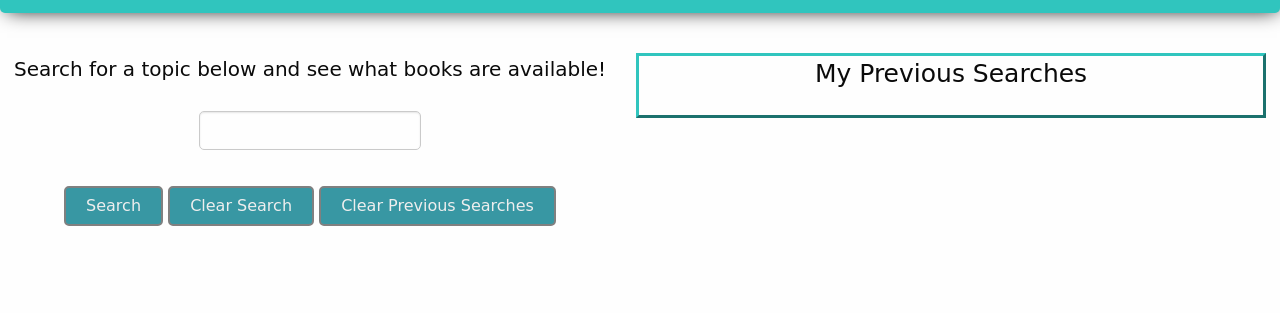
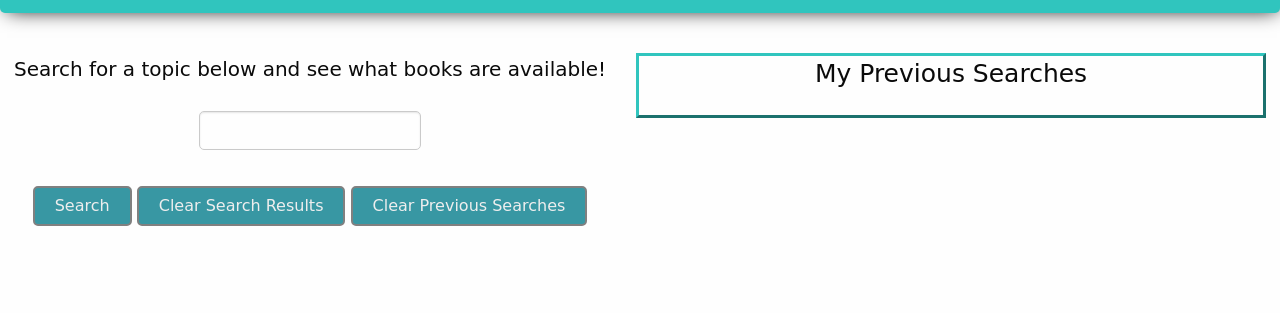
Before and after one commit to az84/Star-Books, a plain HTML site: page index.html in a window 1280 px wide. Shown: the part 102-415 px from the top of the page. Drawn offline with nearby package versions, Linux system fonts and the light colour scheme.

Commit message:
updating buttons

```diff
--- a/index.html
+++ b/index.html
@@ -56,7 +56,7 @@
                                 </div>
                                 <div id="wrapper">
                                     <button id="search-btn" type="button" class="search-btn">Search</button>
-                                    <button id="clear" value="reset" class="clear">Clear Search</button>
+                                    <button id="clear" value="reset" class="clear">Clear Search Results</button>
                                     <button id="clearPrev" value="reset" class="clear">Clear Previous Searches</button>
                                 </div>
                             </div>
```
